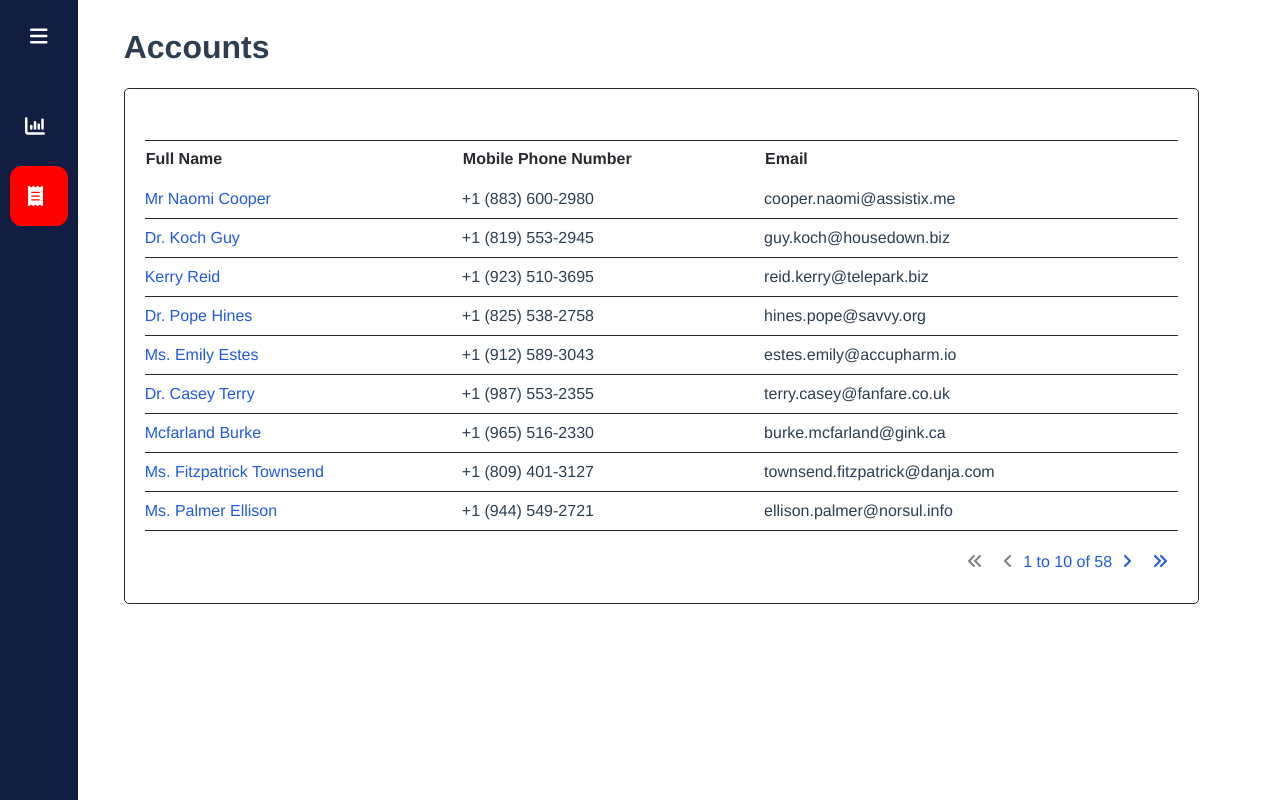
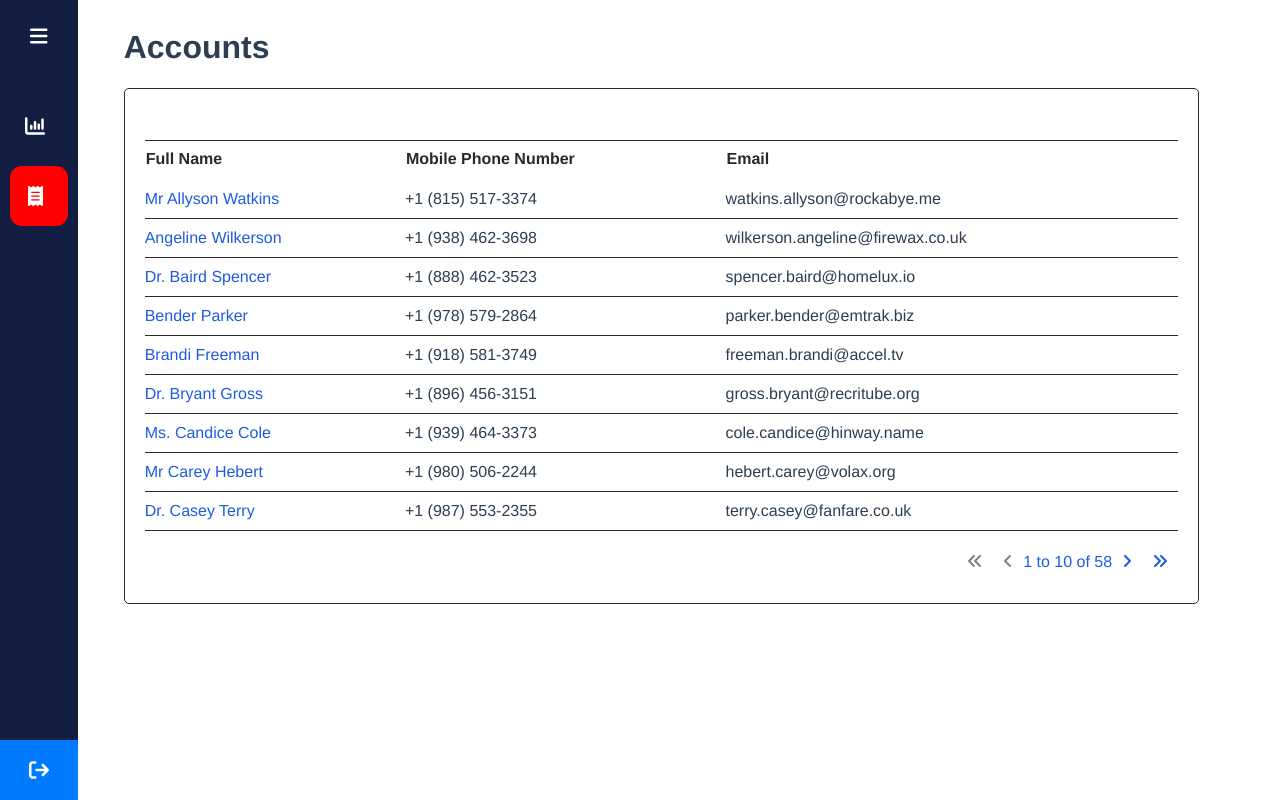
Before and after one commit to nithin-antony/receeve-coding-challenge, a Vue app: page /accounts in a window 1280 px wide. Built offline with nearby package versions, Linux system fonts and the light colour scheme; data requests are answered from the project's data file; sample sign-in values are in the browser's storage.

Commit message:
Adding share feature and soting accounts

```diff
--- a/src/components/AccountsDetails.vue
+++ b/src/components/AccountsDetails.vue
@@ -4,7 +4,11 @@
     <div class="accounts-details">
       <table id="custom-table">
         <tr>
-          <th>Full Name</th>
+          <th>
+            Full Name
+            <!-- <span class="icon"><font-awesome-icon icon="sort-up"/></span>
+            <span class="icon"><font-awesome-icon icon="sort-down" /></span> -->
+          </th>
           <th>Mobile Phone Number</th>
           <th>Email</th>
           <!-- <th>Action</th> -->
--- a/src/components/NavigationBar.vue
+++ b/src/components/NavigationBar.vue
@@ -20,6 +20,14 @@
         </li>
       </span>
     </ul>
+    <div v-if="isLoggedIn" class="profile">
+      <div class="profile-details">
+        <h4>{{ profileName }}</h4>
+      </div>
+      <span class="icon" id="log_out"
+        ><font-awesome-icon icon="arrow-right-from-bracket"
+      /></span>
+    </div>
   </div>
 </template>
 
@@ -31,6 +39,8 @@ export default class NavigationBar extends Vue {
   msg!: string;
 
   isOpened = false;
+  isLoggedIn = true;
+  profileName = "Nithin";
   menuItems = [
     {
       link: "/",
@@ -119,7 +129,7 @@ export default class NavigationBar extends Vue {
   top: -20px;
   left: calc(100% + 15px);
   z-index: 3;
-  background: var(--items-tooltip-color);
+  background: yellow;
   box-shadow: 0 5px 10px rgba(0, 0, 0, 0.3);
   padding: 6px 12px;
   border-radius: 4px;
@@ -197,4 +207,49 @@ export default class NavigationBar extends Vue {
   text-align: center;
   line-height: 60px;
 }
+.sidebar div.profile {
+  position: fixed;
+  bottom: 0;
+  height: 60px;
+  width: 78px;
+  background: #007aff;
+  transition: all 0.5s ease;
+  overflow: hidden;
+}
+.sidebar.open div.profile {
+  width: 250px;
+}
+.sidebar div .profile-details {
+  font-size: 15px;
+  font-weight: 400;
+  color: #fff;
+  white-space: nowrap;
+}
+.sidebar .profile #log_out {
+  position: absolute;
+  top: 50%;
+  right: 0;
+  transform: translateY(-50%);
+  background: #007aff;
+  width: 100%;
+  height: 60px;
+  line-height: 60px;
+  border-radius: 0px;
+  transition: all 0.5s ease;
+}
+.sidebar.open .profile #log_out {
+  width: 50px;
+  background: #007aff;
+  opacity: 1;
+}
+.sidebar.open .profile:hover #log_out {
+  opacity: 1;
+}
+.sidebar.open .profile #log_out:hover {
+  opacity: 1;
+  color: red;
+}
+.sidebar .profile #log_out:hover {
+  color: red;
+}
 </style>
--- a/src/pages/Account.vue
+++ b/src/pages/Account.vue
@@ -3,7 +3,13 @@
     <button @click="accountDetails" class="btn">
       <font-awesome-icon icon="angle-left" />{{ " " }}Accounts
     </button>
-    <h1>{{ generateFullName(debtorDeatils) }}</h1>
+    <div class="account-header">
+      <h1>{{ generateFullName(debtorDeatils) }}</h1>
+      <button @click="coppyToClipboard" class="btn">
+        Share {{ " " }}<font-awesome-icon icon="share-from-square" />
+      </button>
+    </div>
+
     <div class="claim-page">
       <div class="contact-details">
         <ContactDetails v-bind:contactDeatils="debtorDeatils" />
@@ -93,6 +99,16 @@ export default class Claim extends Vue {
     this.$router.push({ name: "accounts-details" });
   }
 
+  async coppyToClipboard() {
+    try {
+      await navigator.clipboard.writeText(
+        window.location.origin + this.$router.currentRoute.fullPath
+      );
+      alert("Copied");
+    } catch ($e) {
+      alert("Cannot copy");
+    }
+  }
   generateFullName = (debtorDeatils: account) => {
     return `${debtorDeatils.debtor?.title ?? ""} ${
       debtorDeatils.debtor.firstName
@@ -102,6 +118,16 @@ export default class Claim extends Vue {
 </script>
 
 <style scoped>
+.account-header {
+  display: flex;
+  align-items: center;
+  justify-content: space-between;
+  padding-right: 50px;
+}
+
+.account-header .icon {
+  color: #205adf;
+}
 .claim-page {
   display: grid;
   grid-template-columns: 1fr 4fr;
--- a/src/pages/Accounts.vue
+++ b/src/pages/Accounts.vue
@@ -16,7 +16,17 @@ export default class Accounts extends Vue {
   accounts = [];
   mounted() {
     getAllAccounts().then((response) => {
-      this.accounts = response;
+      const sortedAccounts = response.sort((a, b) => {
+        console.log(a.debtor.firstName);
+        if (a.debtor.firstName < b.debtor.firstName) {
+          return -1;
+        }
+        if (a.debtor.firstName > b.debtor.firstName) {
+          return 1;
+        }
+        return 0;
+      });
+      this.accounts = sortedAccounts;
     });
   }
 }
```
Also changed, not shown: src/main.ts (+9 -1 lines).
